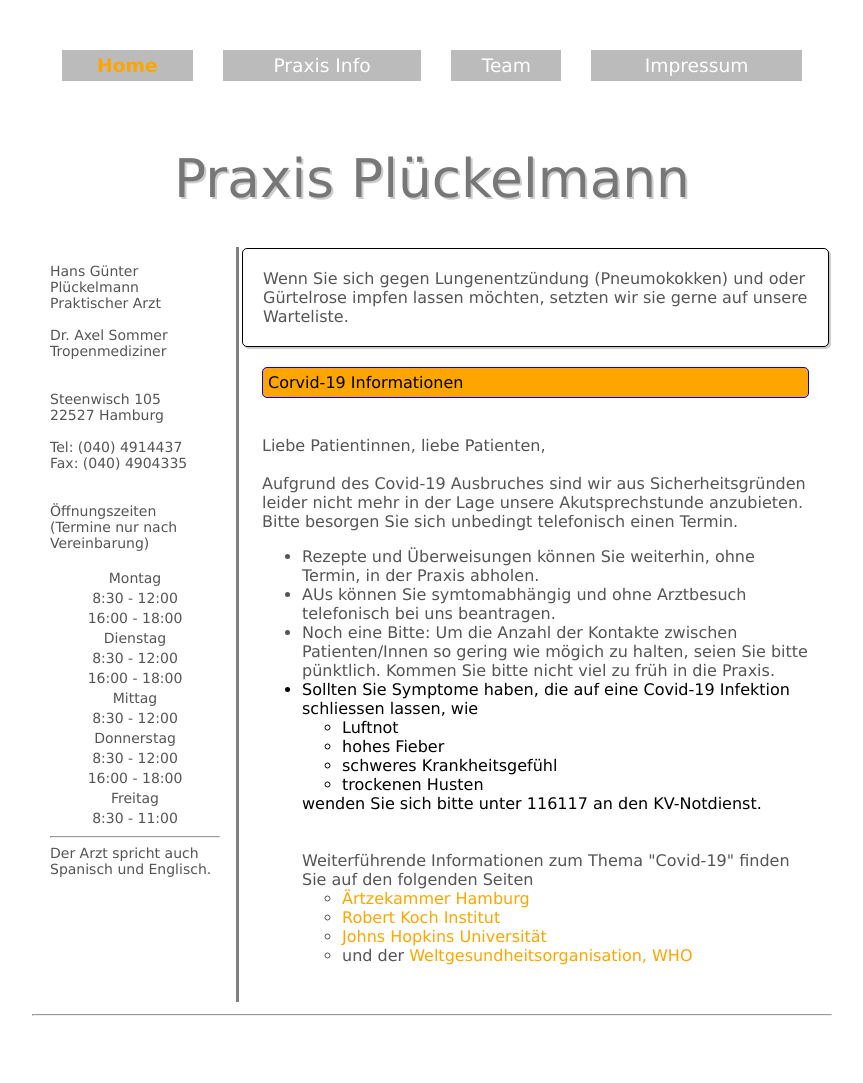
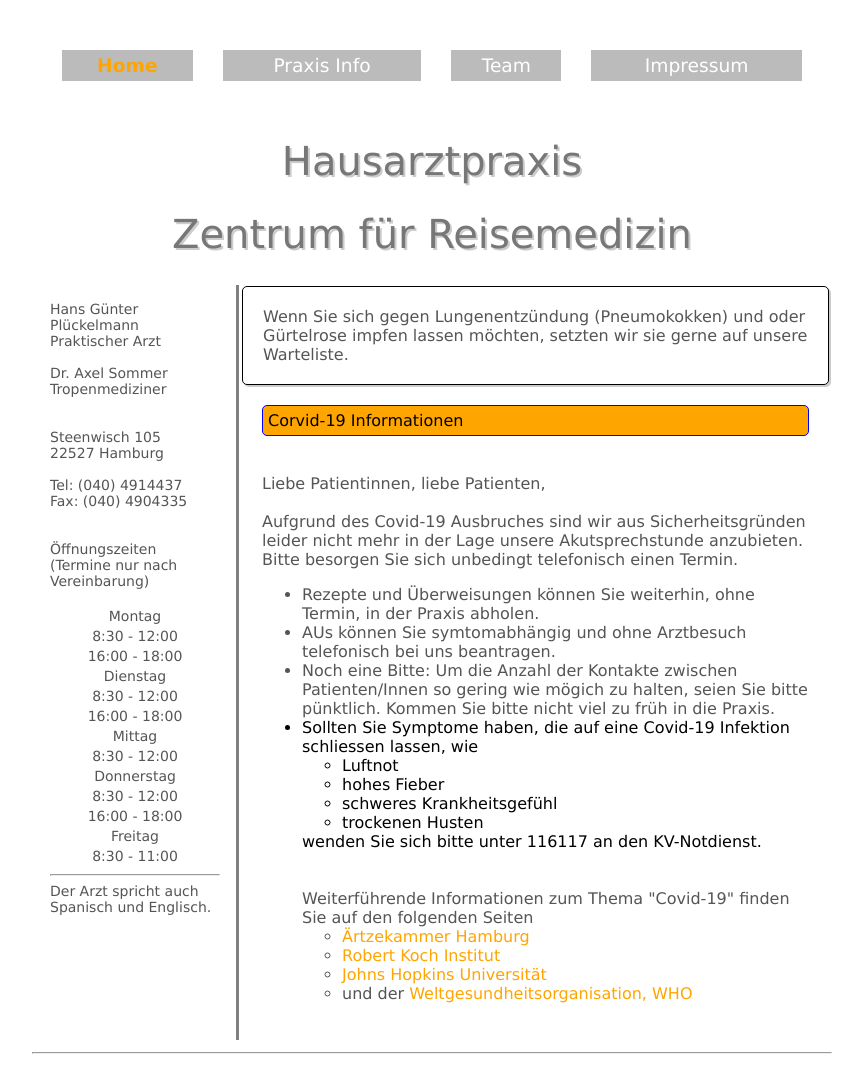
Before and after one commit to patrickfuhrmann/praxis-plueckelmann.de, a Jekyll site: the page built from index.html, in a window 1280 px wide. Shown: the whole page, without its empty margins (208-1071 px from the left). Built offline with Jekyll 4.4.1, drawn with Linux system fonts in a browser that asks for light colours; before the commit the page ends 1045 px from its top, so only the background shows below that.

Commit message:
New Praxis Header

```diff
--- a/_layouts/default.html
+++ b/_layouts/default.html
@@ -8,7 +8,8 @@
   <body>
     <div class="center">
     {% include navigation.html %}
-    <h1 class="master">Praxis Plückelmann</h1>
+    <h1 class="master">Hausarztpraxis</h1>
+    <h1 class="master">Zentrum für Reisemedizin</h1>
        <table class="main_table">
           <tr>
             <td class="main_table">
--- a/_sass/main.scss
+++ b/_sass/main.scss
@@ -106,7 +106,7 @@ h1.master {
   text-align: center ;
   font-family: Verdana, Geneva, sans-serif ;
   font-weight: normal;
-  font-size: 40pt ;
+  font-size: 30pt ;
   color: #777 ;
   text-shadow: 2px 2px #ccc ;
 }
```
